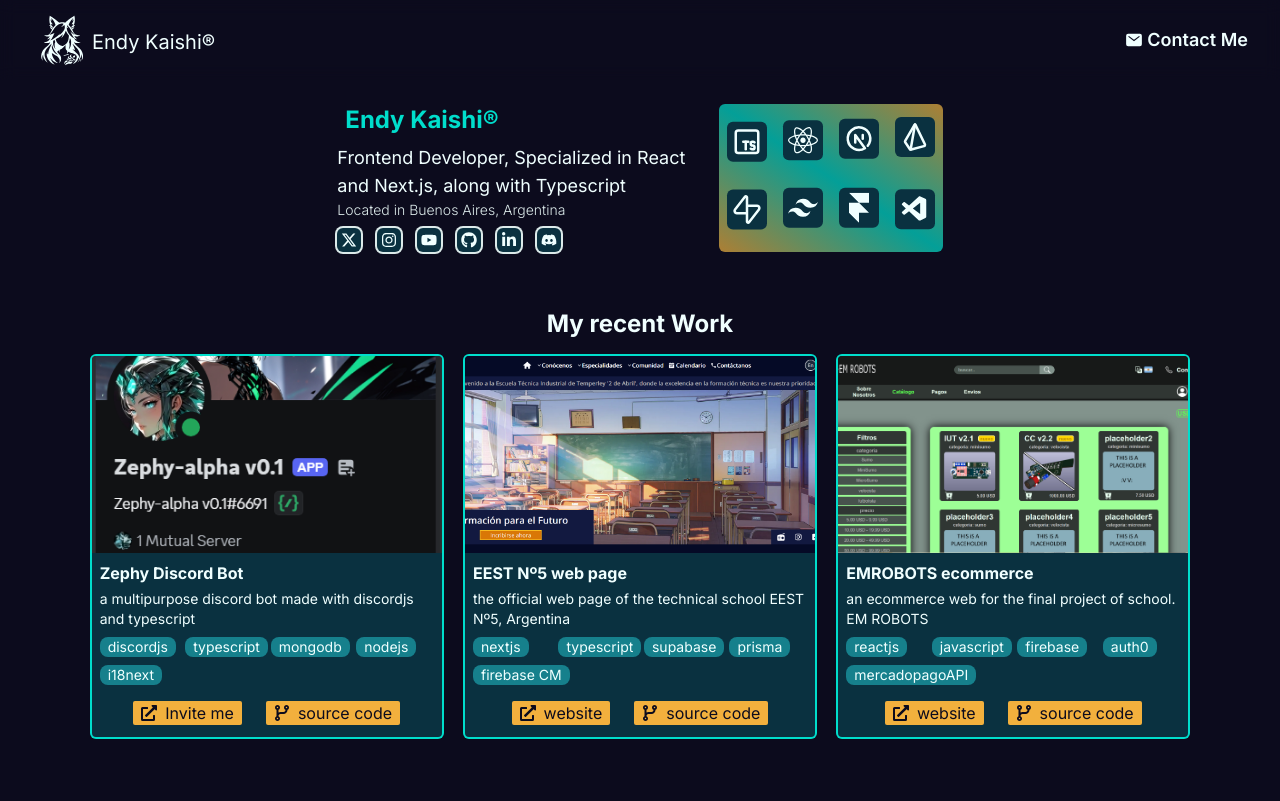
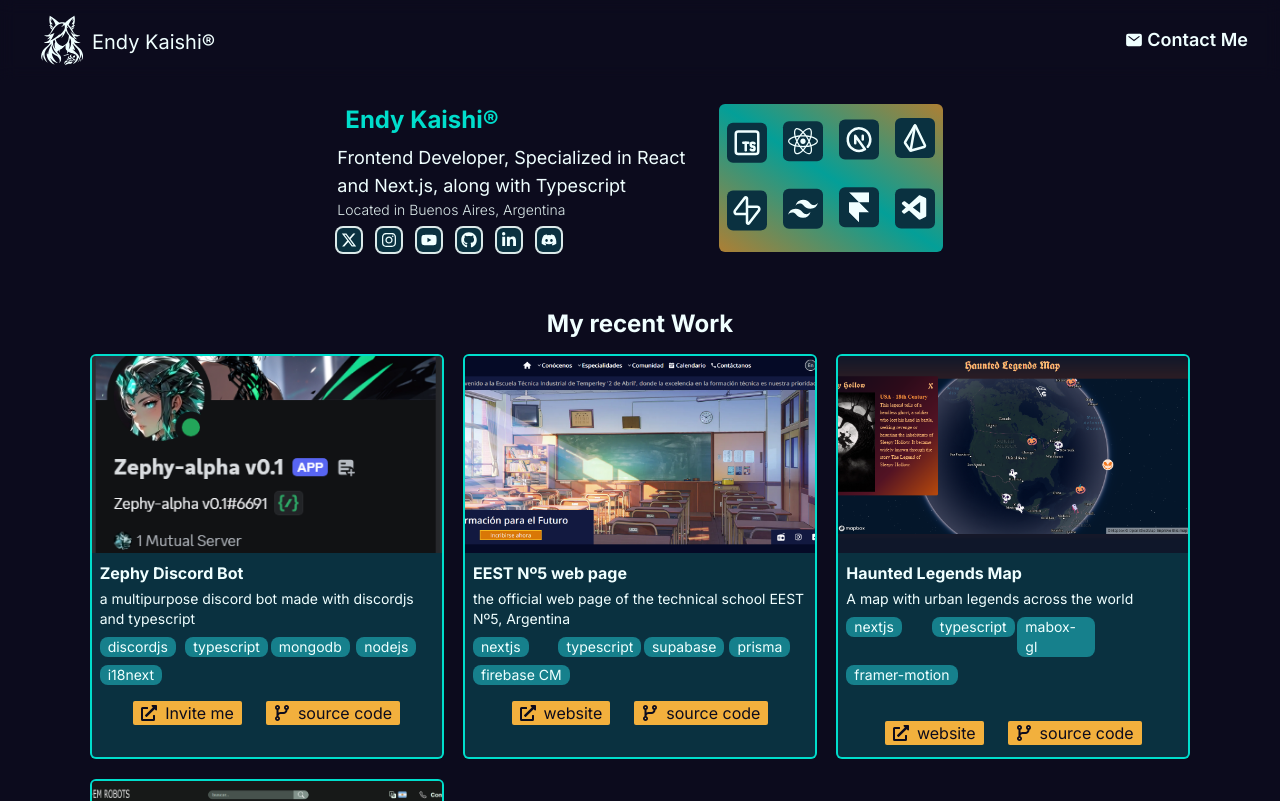
Before and after one commit to EnzoBorrelli/EndyKaishi, a Next.js app: page / in a window 1280 px wide. Shown: the top 801 px of the page. Built offline with nearby package versions, Linux system fonts and the light colour scheme.

Commit message:
added a new project

```diff
--- a/components/home/projects.tsx
+++ b/components/home/projects.tsx
@@ -19,7 +19,7 @@ export default function Projects({
       initial={{ x: "100dvw" }}
       animate={{ x: "0" }}
       transition={{ type: "spring", duration: 0.7, delay: delay * 0.5 }}
-      className="rounded text-left bg-brand-400 max-w-[350px] ring-2 ring-brand-200 mb-6 md:mb-0"
+      className="rounded text-left bg-brand-400 max-w-[350px] ring-2 ring-brand-200 mb-6"
     >
       <a href={projectData.toPageUrl} target="_blank" rel="noopener noreferrer">
         <Image
--- a/components/home/projectsdata.ts
+++ b/components/home/projectsdata.ts
@@ -28,6 +28,15 @@ export const ProjectsData: ProjectType[] = [
     img: "/projects/eestn5.png",
   },
   {
+    title: "Haunted Legends Map",
+    description:
+      "A map with urban legends across the world",
+    tags: ["nextjs", "typescript", "mabox-gl","framer-motion"],
+    toPageUrl: "https://hauntedlegendsmap.vercel.app/",
+    toCodeUrl: "https://github.com/EnzoBorrelli/hauntedlegendsmap",
+    img: "/projects/haunted.png",
+  },
+  {
     title: "EMROBOTS ecommerce",
     description:
       "an ecommerce web for the final project of school. EM ROBOTS",
```
Also changed, not shown: public/projects/haunted.png (added).
